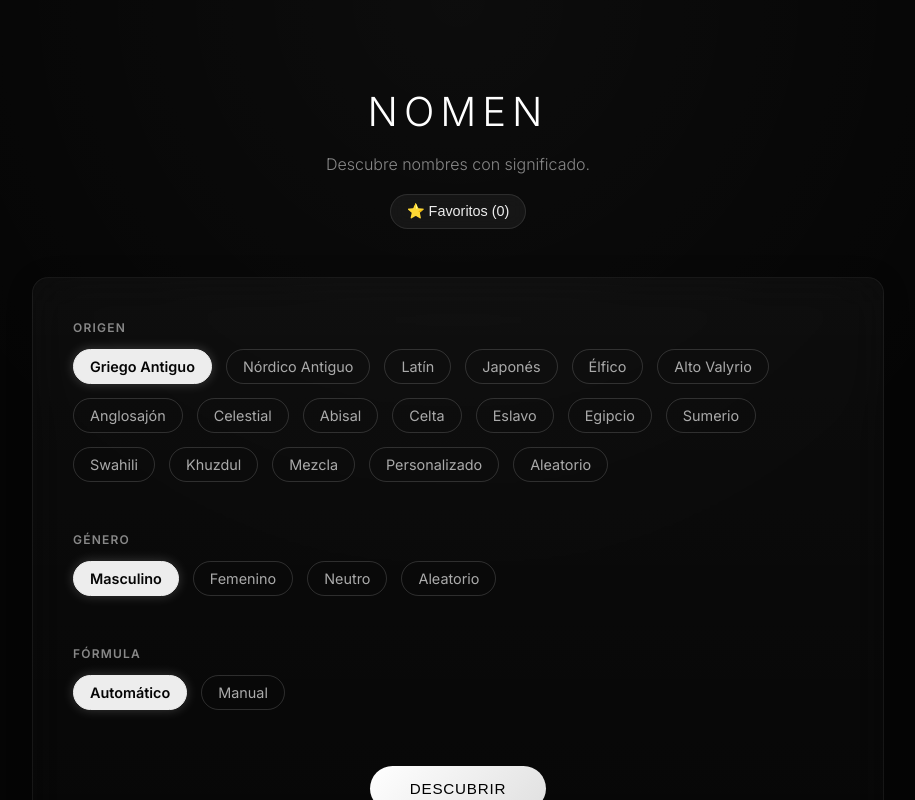
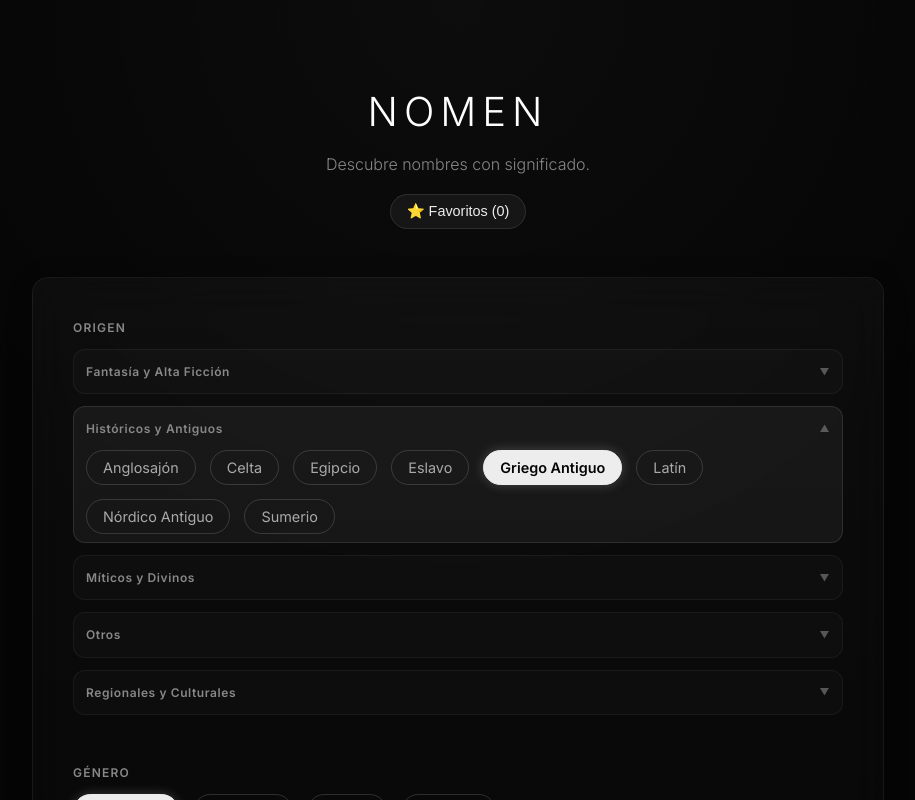
Before and after one commit to AndreaGonRod/generator, a React (Vite) app: page / in a window 1280 px wide. Shown: the top 800 px of the page, without its empty margins (182-1097 px from the left). Built offline with nearby package versions, Linux system fonts and the light colour scheme.

Commit message:
feat: add ChipGroup and CustomSelect components

```diff
--- a/src/App.jsx
+++ b/src/App.jsx
@@ -4,26 +4,53 @@ import { generateLocalNames, getLocalComponents } from './nameGenerator';
 import { CustomSelect } from './components/CustomSelect';
 import { ChipGroup } from './components/ChipGroup';
 
-const styleOptions = [
-  { value: 'GREEK', label: 'Griego Antiguo' },
-  { value: 'NORDIC', label: 'Nórdico Antiguo' },
-  { value: 'LATIN', label: 'Latín' },
-  { value: 'JAPANESE', label: 'Japonés' },
-  { value: 'ELVISH', label: 'Élfico' },
-  { value: 'VALYRIAN', label: 'Alto Valyrio' },
-  { value: 'OLD_ENGLISH', label: 'Anglosajón' },
-  { value: 'CELESTIAL', label: 'Celestial' },
-  { value: 'ABYSSAL', label: 'Abisal' },
-  { value: 'CELTIC', label: 'Celta' },
-  { value: 'SLAVIC', label: 'Eslavo' },
-  { value: 'EGYPTIAN', label: 'Egipcio' },
-  { value: 'SUMERIAN', label: 'Sumerio' },
-  { value: 'SWAHILI', label: 'Swahili' },
-  { value: 'KHUZDUL', label: 'Khuzdul' },
-  { value: 'MIX', label: 'Mezcla' },
-  { value: 'CUSTOM', label: 'Personalizado' },
-  { value: 'RANDOM', label: 'Aleatorio' }
+const groupedStyleOptions = [
+  {
+    label: 'Fantasía y Alta Ficción',
+    options: [
+      { value: 'VALYRIAN', label: 'Alto Valyrio' },
+      { value: 'ELVISH', label: 'Élfico' },
+      { value: 'KHUZDUL', label: 'Khuzdul' }
+    ]
+  },
+  {
+    label: 'Históricos y Antiguos',
+    options: [
+      { value: 'OLD_ENGLISH', label: 'Anglosajón' },
+      { value: 'CELTIC', label: 'Celta' },
+      { value: 'EGYPTIAN', label: 'Egipcio' },
+      { value: 'SLAVIC', label: 'Eslavo' },
+      { value: 'GREEK', label: 'Griego Antiguo' },
+      { value: 'LATIN', label: 'Latín' },
+      { value: 'NORDIC', label: 'Nórdico Antiguo' },
+      { value: 'SUMERIAN', label: 'Sumerio' }
+    ]
+  },
+  {
+    label: 'Míticos y Divinos',
+    options: [
+      { value: 'ABYSSAL', label: 'Abisal' },
+      { value: 'CELESTIAL', label: 'Celestial' }
+    ]
+  },
+  {
+    label: 'Otros',
+    options: [
+      { value: 'RANDOM', label: 'Aleatorio' },
+      { value: 'MIX', label: 'Mezcla' },
+      { value: 'CUSTOM', label: 'Personalizado' }
+    ]
+  },
+  {
+    label: 'Regionales y Culturales',
+    options: [
+      { value: 'JAPANESE', label: 'Japonés' },
+      { value: 'SWAHILI', label: 'Swahili' }
+    ]
+  }
 ];
+
+const styleOptions = groupedStyleOptions.flatMap(g => g.options);
 
 const genderOptions = [
   { value: 'MALE', label: 'Masculino' },
@@ -265,7 +292,7 @@ function App() {
         <ChipGroup
           label="Origen"
           value={style}
-          options={styleOptions}
+          options={groupedStyleOptions}
           onChange={handleStyleChange}
         />
 
--- a/src/components/ChipGroup.css
+++ b/src/components/ChipGroup.css
@@ -43,3 +43,37 @@
   font-weight: 600;
   box-shadow: 0 0 12px rgba(255, 255, 255, 0.2);
 }
+
+.chip-group-sections {
+  display: flex;
+  flex-direction: column;
+  gap: 12px;
+}
+
+.chip-group-section {
+  display: flex;
+  flex-direction: column;
+  background: rgba(255, 255, 255, 0.02);
+  border: 1px solid rgba(255, 255, 255, 0.05);
+  border-radius: 12px;
+  padding: 8px 12px;
+  transition: background 0.2s;
+}
+
+.chip-group-section.expanded {
+  background: rgba(255, 255, 255, 0.05);
+  border-color: rgba(255, 255, 255, 0.1);
+}
+
+.chip-group-section-label {
+  font-size: 0.75rem;
+  letter-spacing: 0.05em;
+  color: #888;
+  font-weight: 600;
+  user-select: none;
+  transition: color 0.2s;
+}
+
+.chip-group-section-label:hover {
+  color: #ededed;
+}
--- a/src/components/ChipGroup.jsx
+++ b/src/components/ChipGroup.jsx
@@ -1,6 +1,25 @@
+import { useState, useEffect } from 'react';
 import './ChipGroup.css';
 
 export function ChipGroup({ label, options, value, onChange, multiple, mandatory = [] }) {
+  const [expandedGroup, setExpandedGroup] = useState(() => {
+    if (options[0]?.options) {
+      const activeIdx = options.findIndex(g => g.options.some(o => (multiple ? value.includes(o.value) : value === o.value)));
+      return activeIdx !== -1 ? activeIdx : null;
+    }
+    return null;
+  });
+
+  // Automatically expand group if value changes externally
+  useEffect(() => {
+    if (options[0]?.options) {
+      const activeIdx = options.findIndex(g => g.options.some(o => (multiple ? value.includes(o.value) : value === o.value)));
+      if (activeIdx !== -1) {
+        setExpandedGroup(activeIdx);
+      }
+    }
+  }, [value, options, multiple]); // Removed expandedGroup from deps to not force it open
+
   const handleToggle = (optValue) => {
     if (multiple) {
       if (value.includes(optValue)) {
@@ -19,6 +38,52 @@ export function ChipGroup({ label, options, value, onChange, multiple, mandatory
   return (
     <div className="chip-group-wrapper">
       {label && <label className="chip-group-label">{label}</label>}
+      {options[0]?.options ? (
+        <div className="chip-group-sections">
+          {options.map((group, gIdx) => {
+            const isExpanded = expandedGroup === gIdx;
+            return (
+              <div key={gIdx} className={`chip-group-section ${isExpanded ? 'expanded' : ''}`}>
+                <div
+                  className="chip-group-section-label"
+                  onClick={() => setExpandedGroup(isExpanded ? null : gIdx)}
+                  style={{
+                    cursor: 'pointer',
+                    display: 'flex',
+                    justifyContent: 'space-between',
+                    alignItems: 'center',
+                    padding: '4px 0'
+                  }}
+                >
+                  <span>{group.label}</span>
+                  <span style={{ fontSize: '0.6rem', opacity: 0.6, transition: 'transform 0.2s', transform: isExpanded ? 'rotate(180deg)' : 'rotate(0)' }}>
+                    ▼
+                  </span>
+                </div>
+                {isExpanded && (
+                  <div className="chip-group" style={{ marginTop: '8px' }}>
+                    {group.options.map((option) => {
+                      const isActive = multiple ? value.includes(option.value) : value === option.value;
+                      const isMandatory = multiple && mandatory.includes(option.value);
+                      return (
+                        <button
+                          key={option.value}
+                          type="button"
+                          className={`chip-button ${isActive ? 'active' : ''} ${isMandatory ? 'mandatory' : ''}`}
+                          onClick={() => handleToggle(option.value)}
+                          style={isMandatory ? { cursor: 'default' } : {}}
+                        >
+                          {option.label}
+                        </button>
+                      );
+                    })}
+                  </div>
+                )}
+              </div>
+            );
+          })}
+        </div>
+      ) : (
         <div className="chip-group">
           {options.map((option) => {
             const isActive = multiple ? value.includes(option.value) : value === option.value;
@@ -36,6 +101,7 @@ export function ChipGroup({ label, options, value, onChange, multiple, mandatory
             );
           })}
         </div>
+      )}
     </div>
   );
 }
--- a/src/components/CustomSelect.css
+++ b/src/components/CustomSelect.css
@@ -74,3 +74,25 @@
   background-color: rgba(255, 255, 255, 0.05);
   font-weight: 500;
 }
+
+.custom-select-group {
+  margin-bottom: 4px;
+}
+
+.custom-select-group:last-child {
+  margin-bottom: 0;
+}
+
+.custom-select-group-label {
+  padding: 8px 14px 4px;
+  font-size: 0.75rem;
+  text-transform: uppercase;
+  letter-spacing: 0.05em;
+  color: #888;
+  font-weight: 600;
+  cursor: default;
+}
+
+.custom-select-suboption {
+  padding-left: 24px;
+}
--- a/src/components/CustomSelect.jsx
+++ b/src/components/CustomSelect.jsx
@@ -40,7 +40,24 @@ export function CustomSelect({ value, onChange, options, disabled }) {
 
       {isOpen && (
         <div className="custom-select-menu">
-          {options.map((opt) => (
+          {options.map((opt, index) => {
+            if (opt.options) {
+              return (
+                <div key={`group-${index}`} className="custom-select-group">
+                  <div className="custom-select-group-label">{opt.label}</div>
+                  {opt.options.map(subOpt => (
+                    <div
+                      key={subOpt.value}
+                      className={`custom-select-option custom-select-suboption ${subOpt.value === value ? 'selected' : ''}`}
+                      onClick={() => handleSelect(subOpt.value)}
+                    >
+                      {subOpt.label}
+                    </div>
+                  ))}
+                </div>
+              );
+            }
+            return (
               <div
                 key={opt.value}
                 className={`custom-select-option ${opt.value === value ? 'selected' : ''}`}
@@ -48,7 +65,8 @@ export function CustomSelect({ value, onChange, options, disabled }) {
               >
                 {opt.label}
               </div>
-          ))}
+            );
+          })}
         </div>
       )}
     </div>
```
Lines whose indentation alone changed are shown as unchanged.
